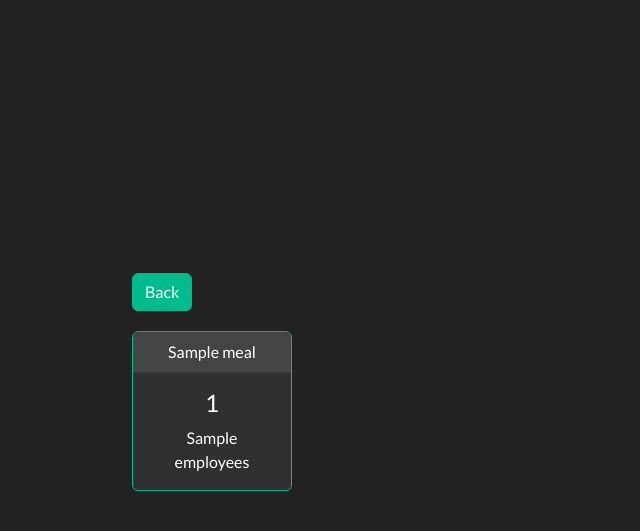
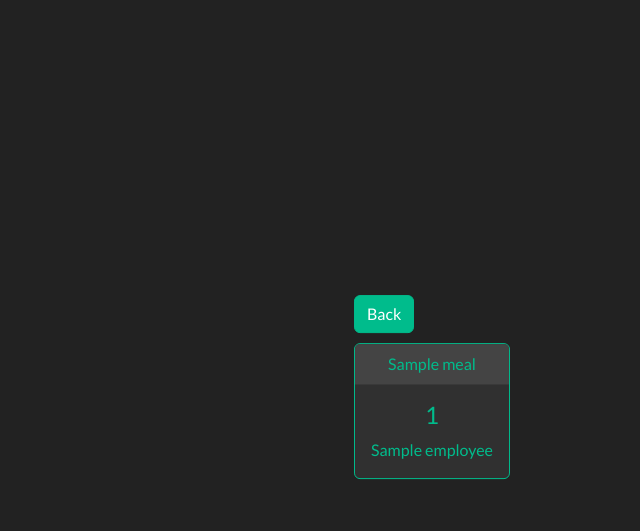
Before and after one commit to MhmRhm/LunchSite, a Django app: template menus/templates/menus/report.html in a window 1280 px wide. Shown: the top 531 px of the page, without its empty margins (208-848 px from the left). Run offline with Django 5.2, Linux system fonts and the light colour scheme; the template is opened without the code that fills it: most values are stand-ins (such as "Sample title", 1, 10 or a date in 2020); some libraries are stand-ins or nearby versions.

```diff
--- a/menus/templates/menus/report.html
+++ b/menus/templates/menus/report.html
@@ -4,7 +4,7 @@
 <link rel="stylesheet" type="text/css" href="https://bootswatch.com/5/darkly/bootstrap.css">
 <style>
     form {
-        margin: 0 20 auto;
+        margin: 0 10 auto;
     }
 
     .form-container {
@@ -18,15 +18,27 @@
         transform: translate(-50%, -50%);
     }
 
-    .grid-container {
-        display: grid;
-        grid-template-columns: repeat(3, 1fr);
-        gap: 20px;
+    ul {
+        list-style-type: none;
+        margin: 0;
+        padding: 0;
+        overflow: hidden;
     }
 
-    .grid-item {
-        padding: 20px;
+    li {
+        float: left;
+        margin-right: 10px;
+    }
+
+    li:last-child {
+        margin-right: 0;
+    }
+
+    li a {
+        display: block;
         text-align: center;
+        padding: 10px;
+        text-decoration: none;
     }
 </style>
 {% endblock %}
@@ -39,20 +51,24 @@
                 <button type="submit" class="btn btn-success">Back</button>
             </form>
         </div>
-        <div class="grid-container">
+        <ul>
             {% for report in meals_report %}
             {% if report.count %}
-            <div class="grid-item">
-                <div class="card border-success mb-3" style="max-width: 20rem;">
-                    <div class="card-header">{{report.meal.name}}</div>
-                    <div class="card-body">
-                        <h4 class="card-title">{{report.count}}</h4>
-                        <p class="card-text">{{report.employees}}</p>
+            <li><a href="#">
+                    <div class="card border-success mb-3" style="max-width: 20rem;">
+                        <div class="card-header">{{report.meal.name}}</div>
+                        <div class="card-body">
+                            <h4 class="card-title">{{report.count}}</h4>
+                            <p class="card-text">
+                                {% for employee in report.employees %}
+                                {{employee}} <br>
+                                {% endfor %}
+                            </p>
+                        </div>
                     </div>
-                </div>
-            </div>
+                </a></li>
             {% endif %}
             {% endfor %}
-        </div>
+        </ul>
     </div>
 </body>
```
Also changed, not shown: menus/templates/menus/index.html (+21 -10 lines), menus/views.py (+22 -11 lines).
